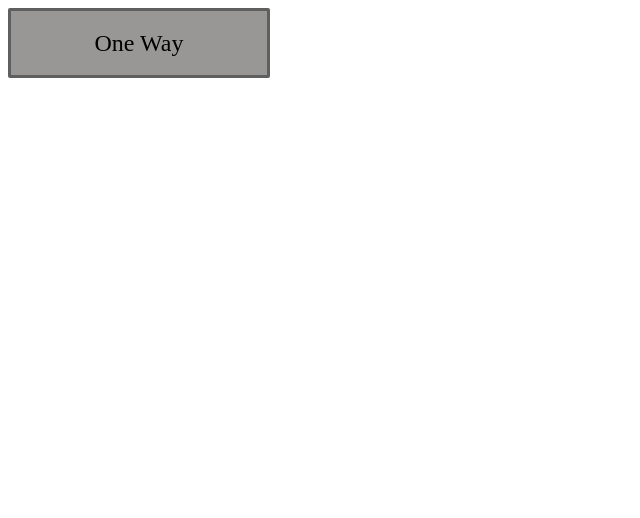
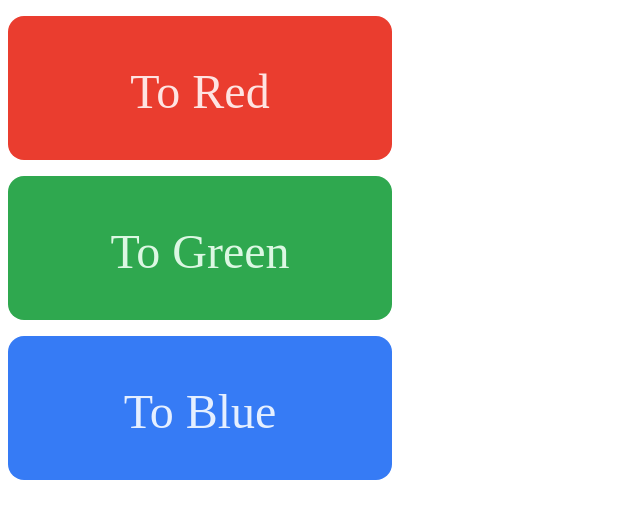
Before and after one commit to Skeleton-2010/frontend-2022, a plain HTML site: page Lesson7/index.html in a window 1280 px wide. Shown: the whole page, without its empty margins (0-640 px from the left). Drawn offline with Linux system fonts and the light colour scheme; a web font is replaced by a local one.

Commit message:
Lesson7 Buttons

```diff
--- a/Lesson7/index.html
+++ b/Lesson7/index.html
@@ -9,6 +9,8 @@
     <title>Document</title>
 </head>
 <body>
-    <a href="#" class="Button">One Way</a>
+    <a href="#" class="R">To Red</a>
+    <a href="#" class="G">To Green</a>
+    <a href="#" class="B">To Blue</a>
 </body>
 </html>
--- a/Lesson7/style.css
+++ b/Lesson7/style.css
@@ -1,21 +1,60 @@
-.Button{
+.B{
     text-decoration: none;
     display: block;
-    color: #000000;
-    font-size: 24px;
-    font-family: 'Stoke', serif;
-    background-color: #999696;
-    border: 3px solid #5f5f5f;
-    width: 256px;
-    height: 64px;
-    border-radius: 2px;
+    color: #e5efff;
+    font-size: 48px;
+    font-family: 'Stoke', Serif;
+    background-color: #367bf5;
+    border-radius: 16px;
+    height: 96px;
+    width: 384px;
     text-align: center;
-    line-height: 64px;
+    padding-top: 48px;
     transition: 0.5s;
+    margin-top: 16px;
 }
-.Button:hover{
-    background-color: #5b07d0;
-    color: #ffffff;
-    border: 3px solid #46099b;
-    border-radius: 12px;
+.B:hover{
+    color: #367bf5;
+    background-color: #e5efff;
+    border-radius: 24px;
 }
+.R{
+    text-decoration: none;
+    display: block;
+    color: #fee4e2;
+    font-size: 48px;
+    font-family: 'Stoke', Serif;
+    background-color: #ea3d2f;
+    border-radius: 16px;
+    height: 96px;
+    width: 384px;
+    text-align: center;
+    padding-top: 48px;
+    transition: 0.5s;
+    margin-top: 16px;
+}
+.R:hover{
+    color: #ea3d2f;
+    background-color: #fee4e2;
+    border-radius: 24px;
+}
+.G{
+    text-decoration: none;
+    display: block;
+    color: #dcf7e3;
+    font-size: 48px;
+    font-family: 'Stoke', Serif;
+    background-color: #2fa84f;
+    border-radius: 16px;
+    height: 96px;
+    width: 384px;
+    text-align: center;
+    padding-top: 48px;
+    transition: 0.5s;
+    margin-top: 16px;
+}
+.G:hover{
+    color: #2fa84f;
+    background-color: #dcf7e3;
+    border-radius: 24px;
+}
```
